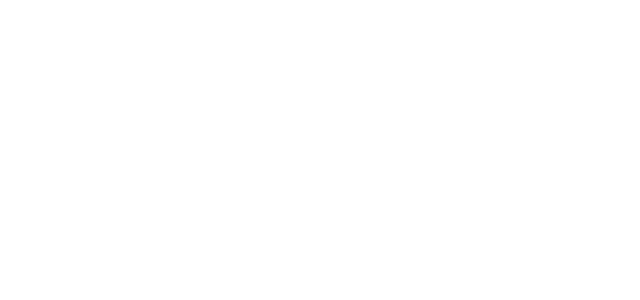
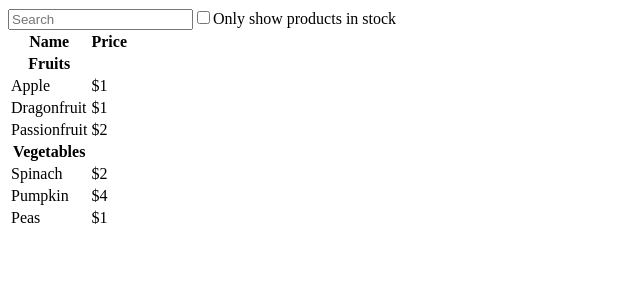
Before and after one commit to mechapear/filterable-product-table, a React (Vite) app: page / in a window 1280 px wide. Shown: the top 300 px of the page, without its empty margins (0-640 px from the left). Built offline with nearby package versions, Linux system fonts and the light colour scheme.

Commit message:
feat: add a static version app

```diff
--- a/src/App.tsx
+++ b/src/App.tsx
@@ -1,5 +1,50 @@
 import './App.css'
+import { Products, PRODUCTS_DATA } from './domain/products.ts'
+
+function productRows(PRODUCTS_DATA: Products[]) {
+  const rows = []
+  let prevCategory = ''
+
+  for (let i = 0; i < PRODUCTS_DATA.length; i++) {
+    // Add category row if it's a new category
+    if (PRODUCTS_DATA[i].category !== prevCategory) {
+      rows.push(
+        <tr>
+          <th>{PRODUCTS_DATA[i].category}</th>
+        </tr>,
+      )
+    }
+    // Add product row
+    rows.push(
+      <tr>
+        <td>{PRODUCTS_DATA[i].name}</td>
+        <td>{PRODUCTS_DATA[i].price}</td>
+      </tr>,
+    )
+    prevCategory = PRODUCTS_DATA[i].category
+  }
+  return rows
+}
 
 export default function App() {
-  return <></>
+  return (
+    <>
+      <form className="searchBar">
+        <input type="text" placeholder="Search" />
+        <input type="checkbox" />
+        <label>Only show products in stock</label>
+      </form>
+      <div className="productTable">
+        <table>
+          <thead>
+            <tr>
+              <th>Name</th>
+              <th>Price</th>
+            </tr>
+          </thead>
+          <tbody>{productRows(PRODUCTS_DATA)}</tbody>
+        </table>
+      </div>
+    </>
+  )
 }
```
